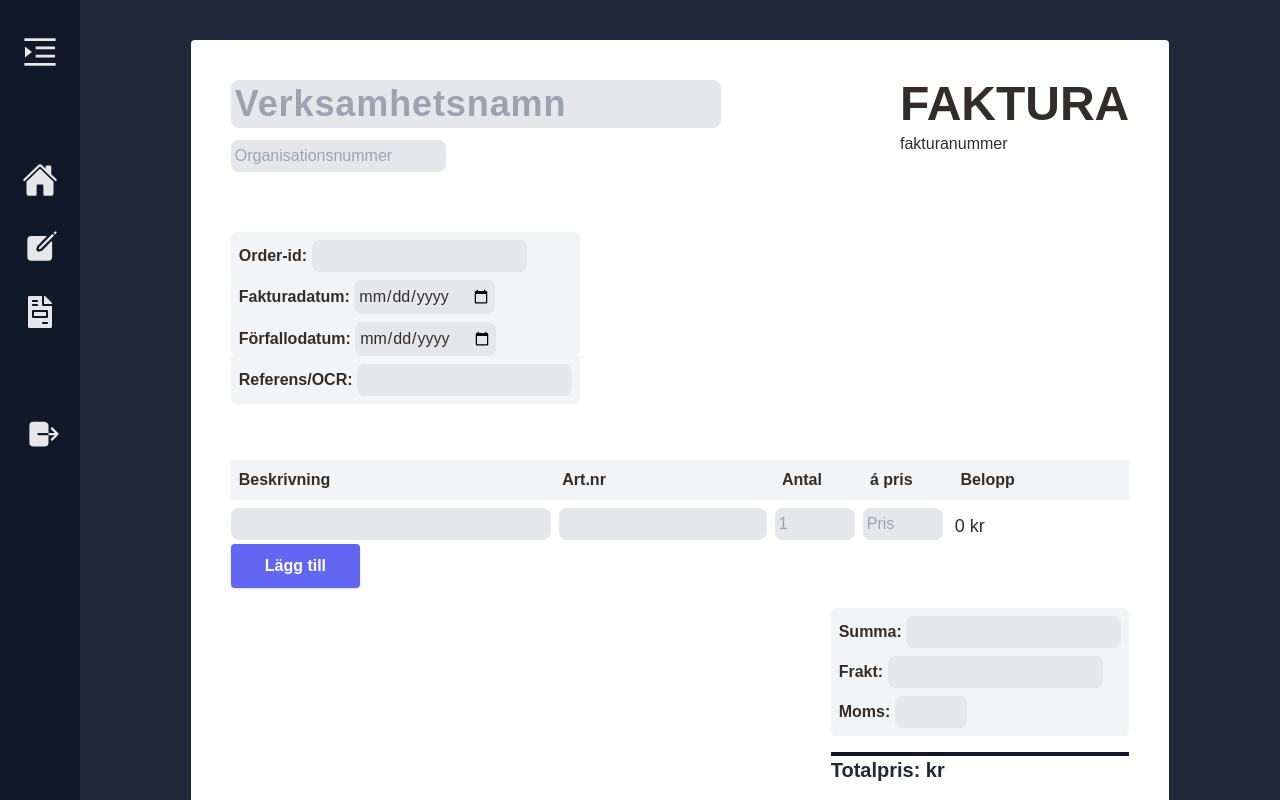
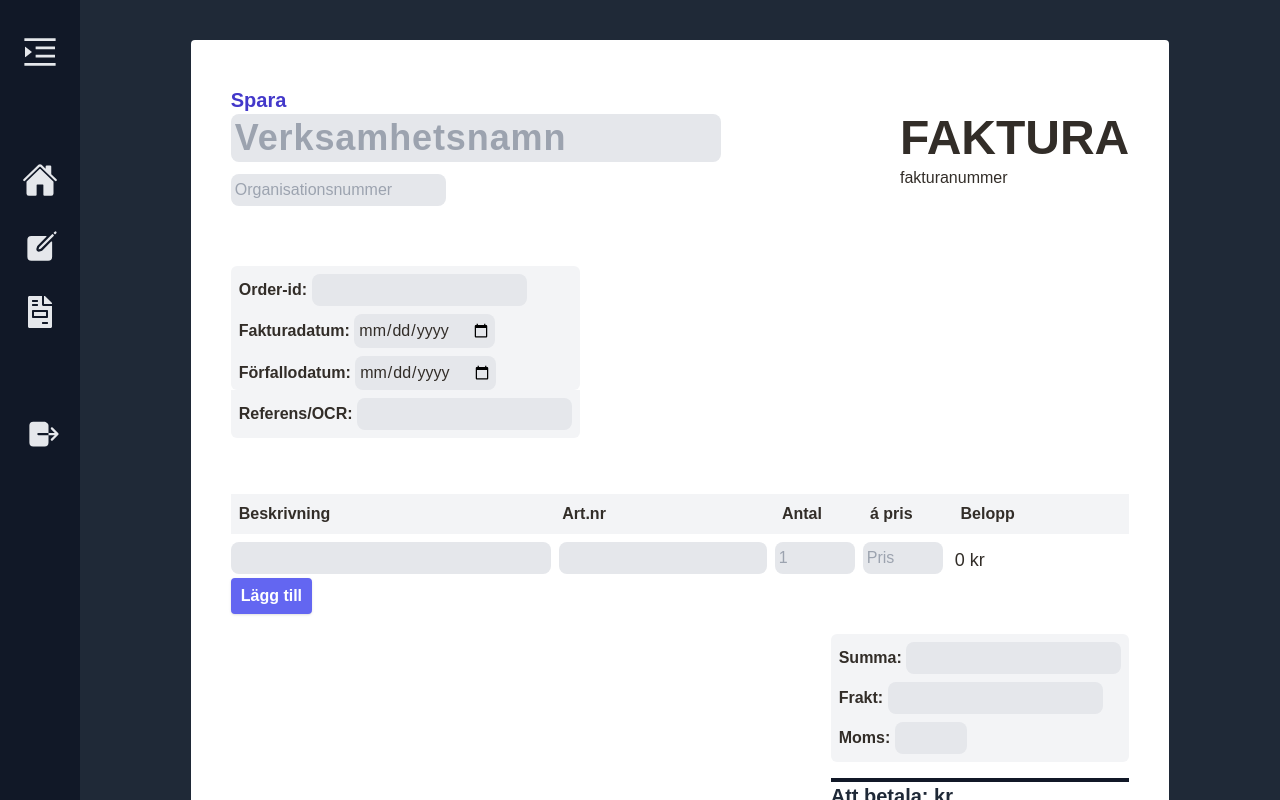
Before and after one commit to danderssonsario/Invoice, a React (Create React App) app: page /create in a window 1280 px wide. Shown: the top 800 px of the page. Built offline with nearby package versions, Linux system fonts and the light colour scheme.

Commit message:
2022-05-22

```diff
--- a/src/components/createPage/Articles.jsx
+++ b/src/components/createPage/ItemForm.jsx
@@ -1,26 +1,25 @@
 import { useState } from 'react'
 import { toast } from 'react-toastify'
 
-function Articles({ list, total }) {
+function ItemForm() {
 
   const [isEditing, setIsEditing] = useState(false)
 
   const [itemData, setItemData] = useState({
-    desc: '',
+    desc:'',
     itemID: '',
     quant: '',
     pricePer: ''
-})
+  })
 
   const { desc, itemID, quant, pricePer } = itemData
 
   const onSubmit = (e) => {
     e.preventDefault()
 
-    setItemData((prevState) => ({
-      ...prevState,
-      items: [...prevState, { desc: '', itemID: '', quant: '', pricePer: '' }]
-    }))
+    setItemData(() => (
+      setItemData([...itemData, {desc:desc, itemID:itemID, quant:quant, pricePer:pricePer}])
+    ))
   }
 
   const onChange = (e) => {
@@ -32,54 +31,6 @@ function Articles({ list, total }) {
 
   return (
     <>
-      <div className='flex items-start w-full mb-0 bg-gray-100'>
-        <div className='font-bold p-2 mr-48'>Beskrivning</div>
-
-        <div className='font-bold p-2 ml-6 mr-36'>Art.nr</div>
-        <div className='font-bold p-2 ml-4 mr-8'>Antal</div>
-        <div className='font-bold p-2 mr-8'>á pris</div>
-        <div className='font-bold p-2'>Belopp</div>
-
-        {/* {itemData.map((item, index) => (
-          <div key={index} className='flex items-start w-full'>
-            <div>
-              <div className=''>
-                <div>{item.desc}</div>
-              </div>
-            </div>
-            <div>
-              <div className='flex flex-col'>
-                <div>{item.itemID}</div>
-              </div>
-            </div>
-            <div>
-              <div className='flex flex-col'>
-                <div>{item.quant}</div>
-              </div>
-            </div>
-            <div>
-              <div className='flex flex-col'>
-                <div className=''>{item.pricePer}</div>
-              </div>
-            </div>
-
-            <p className='text-lg mt-2 p-1'>{(quant ?? 0) * (pricePer ?? 0)} kr</p>
-          </div>
-        ))} */}
-
-        {/* {list.map(({ id, description, quantity, price, amount }) => (
-          <React.Fragment key={id}>
-            <tbody>
-              <tr className='h-10'>
-                <td>{description}</td>
-                <td>{quantity}</td>
-                <td>{price}</td>
-                <td>{amount}</td>
-              </tr>
-            </tbody>
-          </React.Fragment>
-        ))} */}
-      </div>
       <form className='' onSubmit={onSubmit}>
         <div className='flex items-start w-full'>
           <div>
@@ -139,7 +90,7 @@ function Articles({ list, total }) {
         </div>
         <button
           type='submit'
-          className='mb-5 bg-indigo-500 text-white font-bold py-2 px-8 rounded shadow border-2 border-indigo-500 hover:bg-transparent hover:text-indigo-500 transition-all duration-300'
+          className='mb-5 bg-indigo-500 text-white font-bold py-2 px-5 rounded shadow border-2 border-indigo-500 hover:bg-transparent hover:text-indigo-500 transition-all duration-300'
         >
           {isEditing ? 'Ändra' : 'Lägg till'}
         </button>
@@ -188,4 +139,4 @@ function Articles({ list, total }) {
   )
 }
 
-export default Articles
+export default ItemForm
--- a/src/pages/Create.jsx
+++ b/src/pages/Create.jsx
@@ -1,39 +1,72 @@
-import { useState, useRef, useEffect } from 'react'
+import { React, useState, useEffect } from 'react'
 
 import Dates from '../components/createPage/Dates'
 import Footer from '../components/createPage/Footer'
 import Header from '../components/createPage/Header'
 import MainDetails from '../components/createPage/MainDetails'
 import Notes from '../components/createPage/Notes'
-import Article from '../components/createPage/Articles.jsx'
+import Article from '../components/createPage/ItemForm.jsx'
+import { AiOutlineDelete } from 'react-icons/ai'
 
 import Sidebar from '../components/Sidebar'
 /* import ReactToPrint from 'react-to-print' */
 /* import { DonateButton } from '../buttons' */
+let itemIndex = 0
+function Create() {
+  const [invoiceData, setInvoiceData] = useState({
+    items: [{ desc: '', itemID: '', quant: 0, pricePer: 0, priceTotal: 0 }],
+    dueDate: '',
+    date: '',
+    orderID: '',
+    tax: { percent: 0, sum: 0 },
+    total: 0,
+    shipping: 0,
+    subTotal: 0,
+    status: false,
+    issuer: { businessName: '', email: '', phone: '', adress: '', orgNr: '' },
+    customer: { name: '', email: '', phone: '', adress: '' },
+    payment: { pg: '', bg: '', iban: '', bic: '' }
+  })
 
-function Create() {
-  const [name, setName] = useState('')
-  const [address, setAddress] = useState('')
-  const [email, setEmail] = useState('')
-  const [phone, setPhone] = useState('')
-  const [bankName, setBankName] = useState('')
-  const [bankAccount, setBankAccount] = useState('')
-  const [website, setWebsite] = useState('')
+  const [items, setItems] = useState(
+    [{index:'', desc: '', itemID: '', quant: '', pricePer: '', priceTotal: '' }]
+  )
 
-  const [invoiceNumber, setInvoiceNumber] = useState('')
-  const [invoiceDate, setInvoiceDate] = useState('')
-  const [dueDate, setDueDate] = useState('')
-  const [notes, setNotes] = useState('')
-  const [description, setDescription] = useState('')
-  const [quantity, setQuantity] = useState('')
-  const [price, setPrice] = useState('')
-  const [amount, setAmount] = useState('')
-  const [list, setList] = useState([])
-  const [total, setTotal] = useState(0)
+  const [item, setItem] = useState(
+    { index: '', desc: '', itemID: '', quant: '', pricePer: '', priceTotal: '' }
+  )
 
 
-  const componentRef = useRef()
 
+  const { index, desc, itemID, quant, pricePer, priceTotal} = item
+
+  const deleteRow = (index) => setItems(items.filter((row) => row.index !== index))
+
+  const [isEditing, setIsEditing] = useState(false)
+
+  const onSubmit = (e) => {
+    e.preventDefault()
+    itemIndex++
+    setItems([
+      ...items,
+      {
+        index: itemIndex,
+        desc: desc,
+        itemID: itemID,
+        quant: quant,
+        pricePer: pricePer,
+        priceTotal: quant * pricePer + ' kr'
+      }
+    ])
+  }
+  const onChange = (e) => {
+    console.log(e.target.name);
+    setInvoiceData((prevState) => ({
+      ...prevState,
+      [e.target.name]: e.target.value
+    }))
+    console.log(invoiceData);
+  }
 
 
   return (
@@ -41,28 +74,168 @@ function Create() {
       <Sidebar />
 
       <div className='flex mx-auto mt-10 bg-white p-5 rounded'>
-        <div ref={componentRef} className='p-5'>
+        <div className='p-5'>
+          <button
+            className='text-indigo-700 font-bold text-xl mt-1.5'
+            onClick={() => deleteRow(item.index)}
+          >
+            Spara
+          </button>
           <Header />
 
-          <MainDetails name={name} address={address} />
+          <MainDetails />
 
+          <Dates />
 
-          <Dates invoiceNumber={invoiceNumber} invoiceDate={invoiceDate} dueDate={dueDate} />
+          <div className='flex items-start w-full mb-0 bg-gray-100'>
+            <div className='font-bold p-2 mr-48'>Beskrivning</div>
+            <div className='font-bold p-2 ml-6 mr-36'>Art.nr</div>
+            <div className='font-bold p-2 ml-4 mr-8'>Antal</div>
+            <div className='font-bold p-2 mr-8'>á pris</div>
+            <div className='font-bold p-2'>Belopp</div>
+          </div>
+          {items.map((item, index) =>
+            item.index > 0 ? (
+              <div key={index}>
+                <div className='flex items-start w-full'>
+                  <div>
+                    <div className='mr-2 w-80 p-1'>
+                      <div className='min-w-full'>{item.desc}</div>
+                    </div>
+                  </div>
+                  <div>
+                    <div className='mr-2 w-52 p-1'>
+                      <div className='min-w-full'>{item.itemID}</div>
+                    </div>
+                  </div>
+                  <div>
+                    <div className='mr-2 w-20 p-1'>
+                      <div>{item.quant}</div>
+                    </div>
+                  </div>
+                  <div>
+                    <div className='mr-2 w-20 p-1'>
+                      <div className=''>{item.pricePer}</div>
+                    </div>
+                  </div>
 
-          <Article />
+                  <p className='p-1'>{item.priceTotal}</p>
+                  <button onClick={() => deleteRow(item.index)}>
+                    <AiOutlineDelete className='text-red-500 font-bold text-xl mt-1.5' />
+                  </button>
+                </div>
+              </div>
+            ) : (
+              ''
+            )
+          )}
+          <form className='' onSubmit={onSubmit}>
+            <div className='flex items-start w-full'>
+              <div>
+                <div className=''>
+                  <input
+                    className='mr-2 w-80 rounded-lg bg-gray-200 mt-2 p-1 focus:bg-gray-100 focus:outline-1'
+                    type='text'
+                    name='desc'
+                    id='desc'
+                    value={invoiceData.items[itemIndex].desc}
+                    onChange={onChange}
+                  />
+                </div>
+              </div>
+              <div>
+                <div className='flex flex-col'>
+                  <input
+                    className='mr-2 w-52 rounded-lg bg-gray-200 mt-2 p-1 focus:bg-gray-100 focus:outline-1'
+                    type='text'
+                    name='itemID'
+                    id='itemID'
+                    placeholder=''
+                    value={itemID}
+                    onChange={onChange}
+                  />
+                </div>
+              </div>
+              <div>
+                <div className='flex flex-col'>
+                  <input
+                    className='mr-2 w-20 rounded-lg bg-gray-200 mt-2 p-1 focus:bg-gray-100 focus:outline-1'
+                    min='0'
+                    type='number'
+                    name='quant'
+                    id='quant'
+                    placeholder='1'
+                    value={quant}
+                    onChange={onChange}
+                  />
+                </div>
+              </div>
+              <div>
+                <div className='flex flex-col'>
+                  <input
+                    className='mr-2 w-20 rounded-lg bg-gray-200 mt-2 p-1 focus:bg-gray-100 focus:outline-1'
+                    type='text'
+                    name='pricePer'
+                    id='pricePer'
+                    placeholder='Pris'
+                    value={pricePer}
+                    onChange={onChange}
+                  />
+                </div>
+              </div>
 
+              <p className='text-lg mt-2 p-1'>{(quant ?? 0) * (pricePer ?? 0)} kr</p>
+            </div>
+            <button
+              type='submit'
+              className='mb-5 bg-indigo-500 text-white font-bold py-1 px-2 rounded shadow border-2 border-indigo-500 hover:bg-transparent hover:text-indigo-500 transition-all duration-300'
+            >
+              {isEditing ? 'Ändra' : 'Lägg till'}
+            </button>
+          </form>
 
-          <Notes notes={notes} />
+          <div className='flex items-end justify-end'>
+            <ul className=''>
+              <li className='px-2 bg-gray-100 rounded-t-md'>
+                <span className='font-bold'>Summa:</span>{' '}
+                <input
+                  className='rounded-lg bg-gray-200 mt-2 p-1 focus:bg-gray-100 focus:outline-1'
+                  type='text'
+                  name='sum'
+                  id='sum'
+                  autoComplete='off'
+                />
+              </li>
+              <li className='px-2 bg-gray-100'>
+                <span className='font-bold'>Frakt:</span>{' '}
+                <input
+                  className='rounded-lg bg-gray-200 mt-2 p-1 focus:bg-gray-100 focus:outline-1'
+                  type='text'
+                  name='shipping'
+                  id='shipping'
+                  autoComplete='off'
+                />
+              </li>
+              <li className='px-2 bg-gray-100 rounded-b-md'>
+                <span className='font-bold'>Moms:</span>{' '}
+                <input
+                  min='0'
+                  max='100'
+                  className='rounded-lg bg-gray-200 mt-2 mb-2 p-1 focus:bg-gray-100 focus:outline-1'
+                  type='number'
+                  name='ocr'
+                  id='ocr'
+                  autoComplete='off'
+                />
+              </li>
+              <h2 className='mt-4 border-gray-900 border-t-4 text-gray-800 text-xl font-bold'>
+                Att betala: kr
+              </h2>
+            </ul>
+          </div>
+          <Notes />
 
-          <Footer
-            name={name}
-            address={address}
-            website={website}
-            email={email}
-            phone={phone}
-            bankAccount={bankAccount}
-            bankName={bankName}
-          />
+          <Footer />
         </div>
         {/* <button
             onClick={() => setShowInvoice(false)}
```
